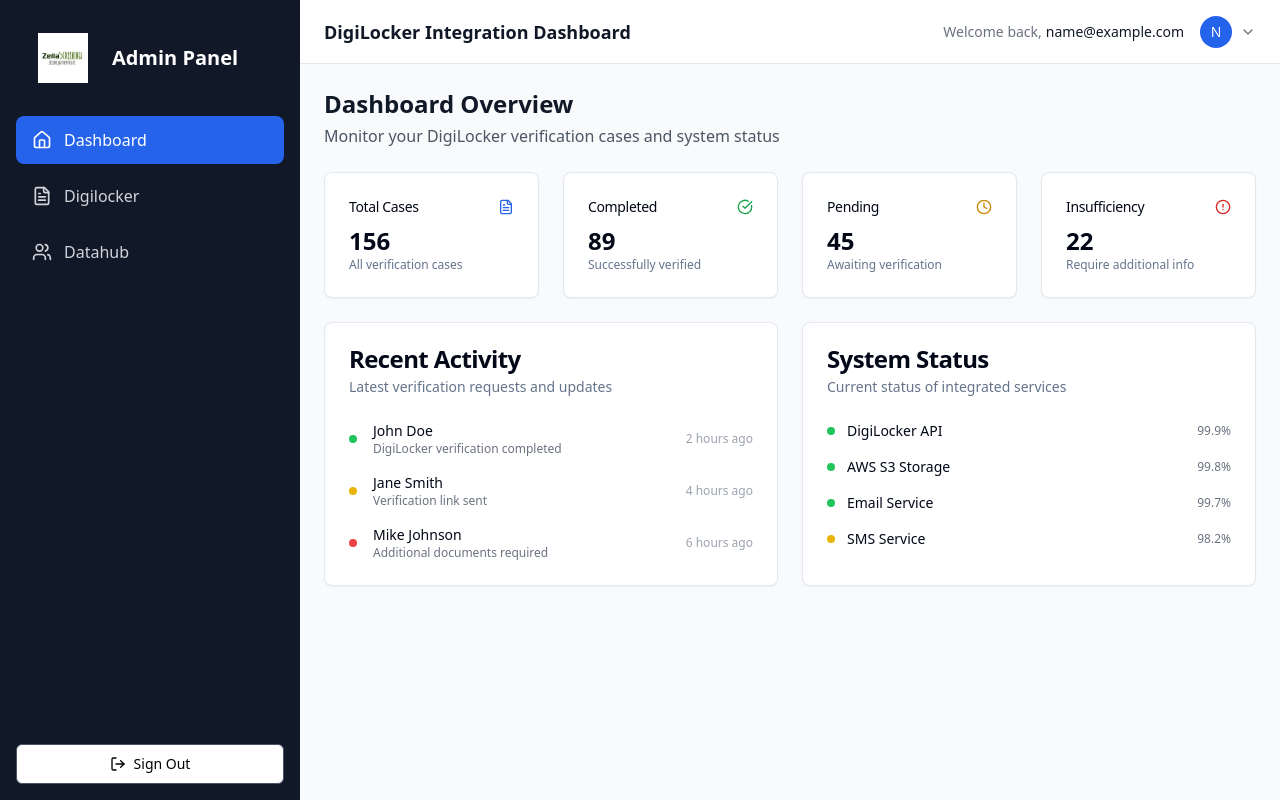
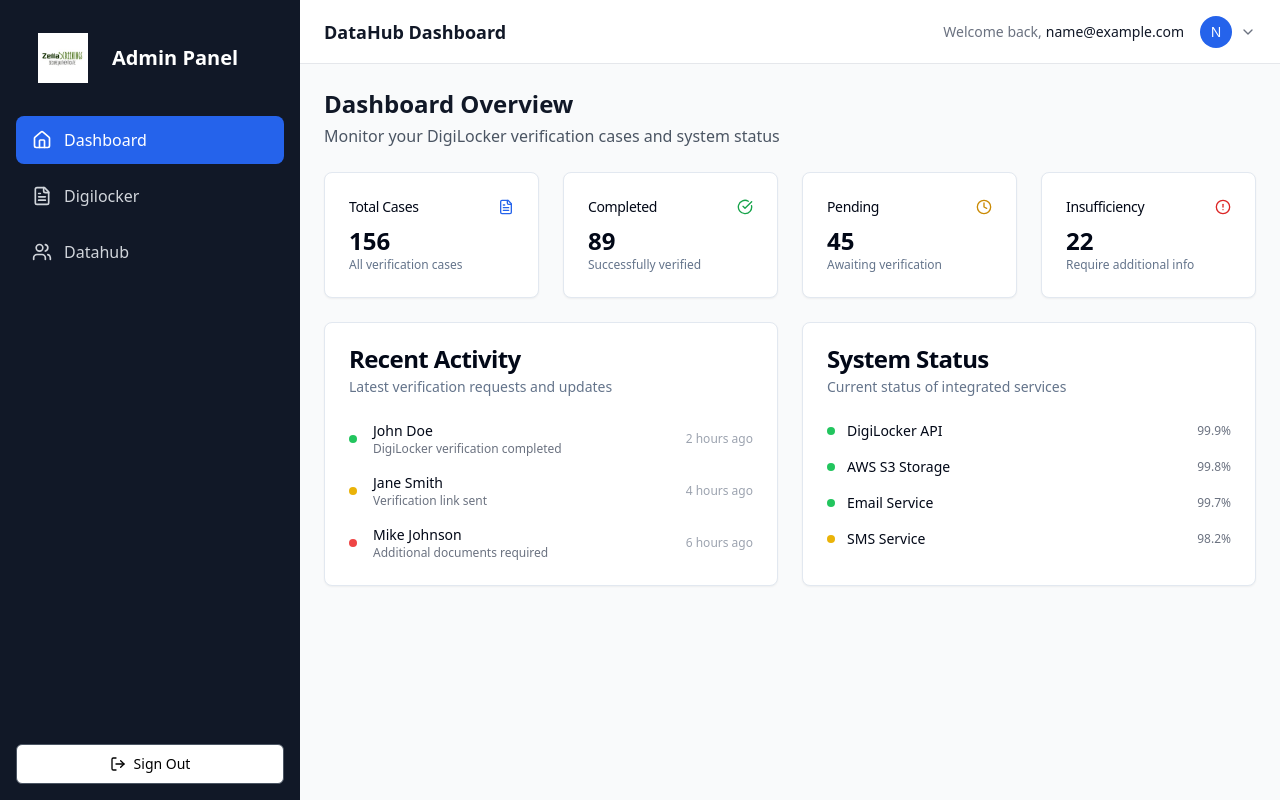
Before and after one commit to zellascreeningsdigi-spec/zella-admin-panel, a React (Create React App) app: page /dashboard in a window 1280 px wide. Built offline with nearby package versions, Linux system fonts and the light colour scheme; sample sign-in values are in the browser's storage.

Commit message:
Datahub Dashboard

```diff
--- a/src/components/Layout/Header.tsx
+++ b/src/components/Layout/Header.tsx
@@ -36,7 +36,7 @@
       <header className="h-16 bg-white border-b border-gray-200 flex items-center justify-between px-6">
         <div className="flex items-center">
           <h2 className="text-lg font-semibold text-gray-900">
-            DigiLocker Integration Dashboard
+            DataHub Dashboard
           </h2>
         </div>
 
```
